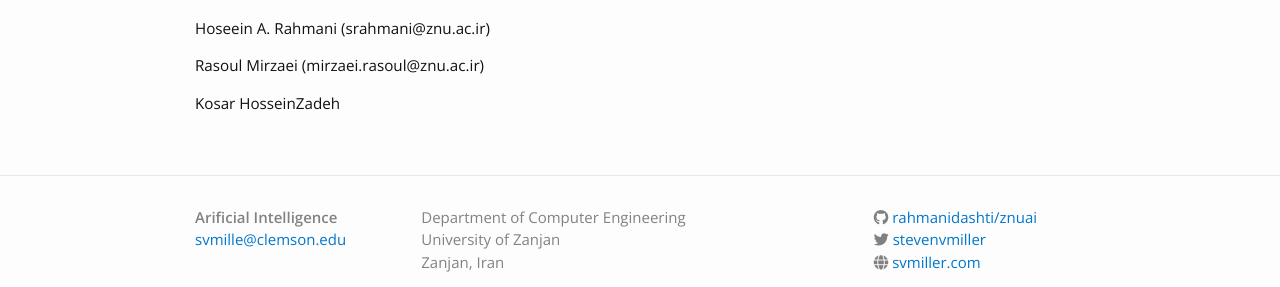
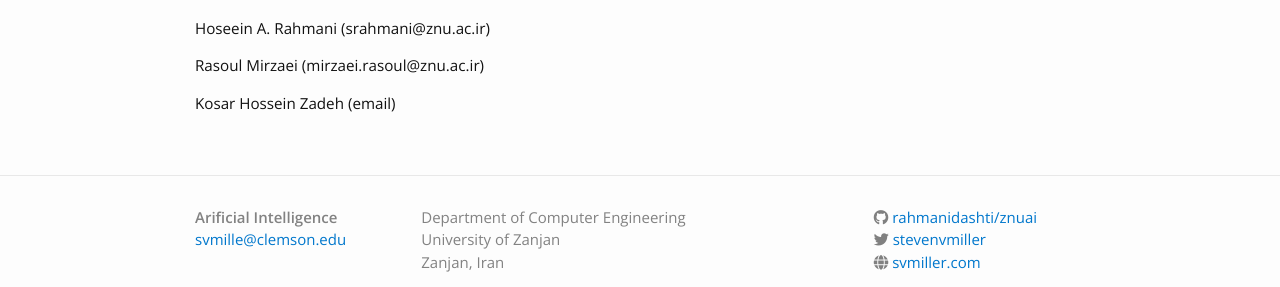
Before and after one commit to rahmanidashti/znuai, a Jekyll site: the page built from overview.md, in a window 1280 px wide. Shown: the part 327-614 px from the top of the page. Built offline with Jekyll 4.4.1, drawn with Linux system fonts in a browser that asks for light colours; nearby versions of some CDN libraries; our own code applies the rules of GitHub Pages for plain Markdown files.

Commit message:
Update overview.md

```diff
--- a/overview.md
+++ b/overview.md
@@ -8,4 +8,4 @@ Hoseein A. Rahmani (srahmani@znu.ac.ir)
 
 Rasoul Mirzaei (mirzaei.rasoul@znu.ac.ir)
 
-Kosar HosseinZadeh
+Kosar Hossein Zadeh (email)
```
